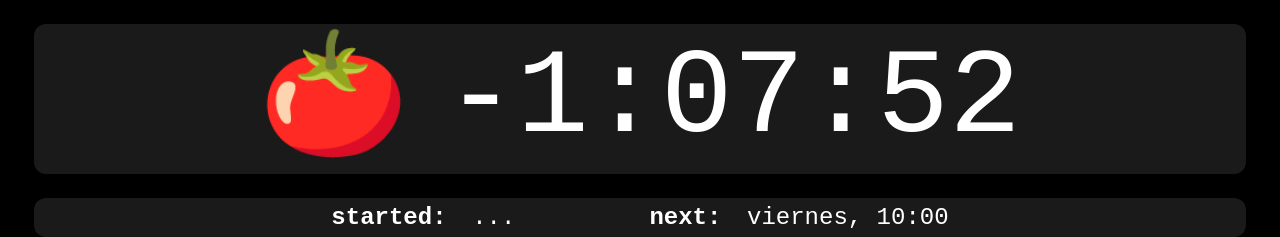
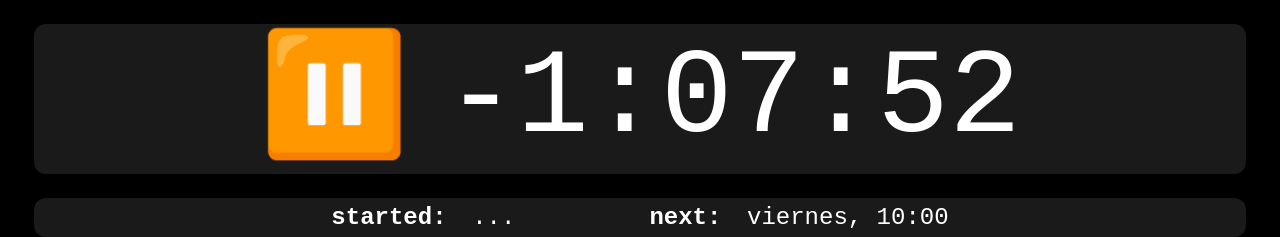
Before and after one commit to miermontoto/pomodoro, a Vue app: page / in a window 1280 px wide. Shown: the top 237 px of the page. Built offline with nearby package versions, Linux system fonts and the light colour scheme.

Commit message:
restore pause status

```diff
--- a/src/components/timer/Timer.vue
+++ b/src/components/timer/Timer.vue
@@ -110,14 +110,16 @@ const getStatus = () => {
 
 	date.setSeconds(0, 0);
 	let minutes = date.getMinutes();
+	let status = 'work';
 	if (minutes >= 50) {
 		date.setMinutes(0);
 		date.setHours(date.getHours() + 1);
+		status = 'pause';
 	} else {
 		date.setMinutes(50);
 	}
 
-	return { target: date, status: 'work', start: UNKNOWN }; // TODO: get start time
+	return { target: date, status: status, start: UNKNOWN }; // TODO: get start time
 };
 
 
```
